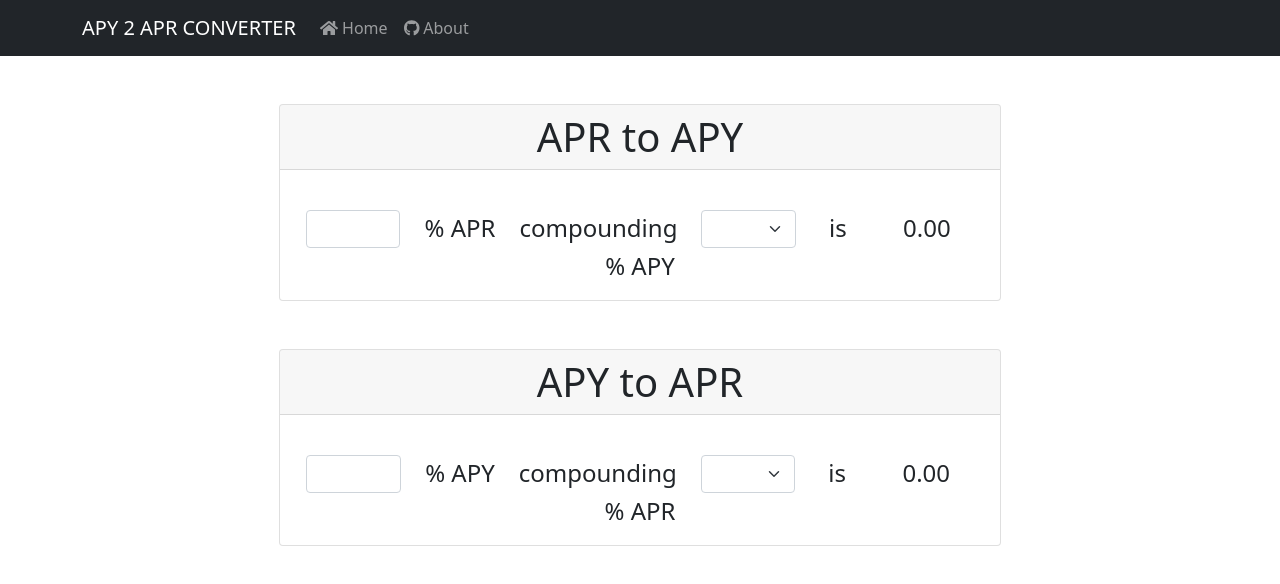
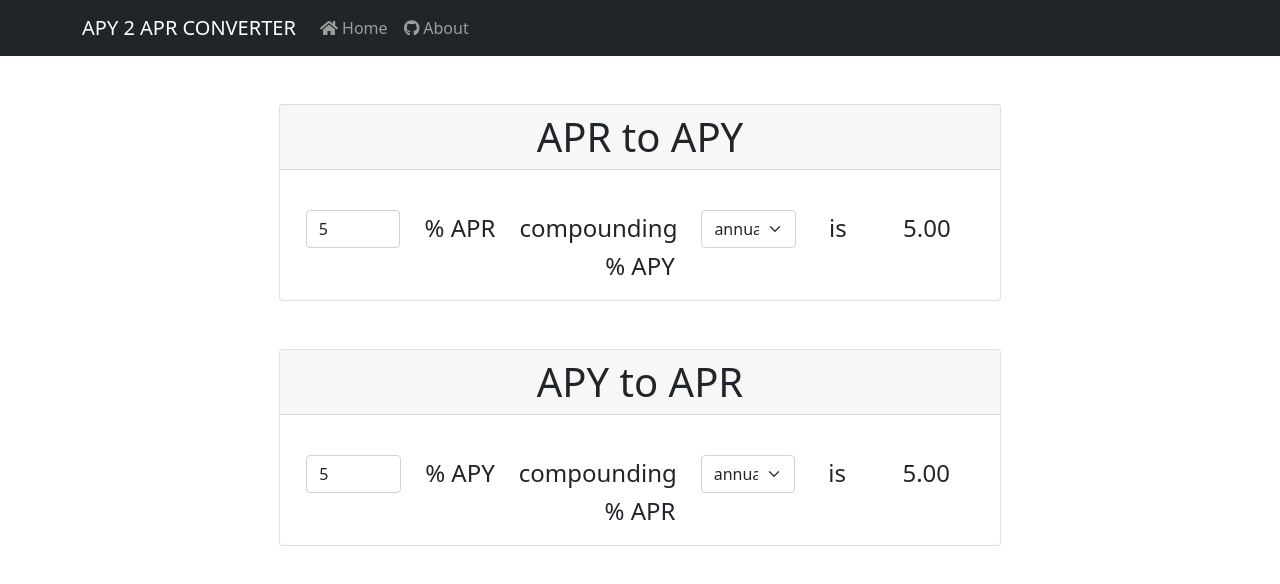
Before and after one commit to Laurent34000/aprtoapy, a React (Create React App) app in the folder ata/: page / in a window 1280 px wide. Shown: the top 584 px of the page. Built offline with nearby package versions, Linux system fonts and the light colour scheme.

Commit message:
input and select

```diff
--- a/ata/src/hookscomponents/AprToApy.js
+++ b/ata/src/hookscomponents/AprToApy.js
@@ -1,8 +1,8 @@
 import React, { useState } from "react";
 
 const AprToApy = () => {
-  const [yourApr, setYourApr] = useState("");
-  const [period, setPeriod] = useState("");
+  const [yourApr, setYourApr] = useState(5);
+  const [period, setPeriod] = useState(1);
 
   const result = (
     (Math.pow(1 + Number(yourApr) / 100 / period, period) - 1) *
@@ -34,7 +34,6 @@ const AprToApy = () => {
                   value={period}
                   onChange={(e) => setPeriod(Number(e.target.value))}
                 >
-                  <option value=""></option>
                   <option value="1">annualy</option>
                   <option value="2">semester</option>
                   <option value="12">monthly</option>
--- a/ata/src/hookscomponents/ApyToApr.js
+++ b/ata/src/hookscomponents/ApyToApr.js
@@ -1,14 +1,15 @@
 import React, { useState } from "react";
 
 const ApyToApr = () => {
-  const [yourApy, setYourApy] = useState("");
-  const [period, setPeriod] = useState("");
+  const [yourApy, setYourApy] = useState(5);
+  const [period, setPeriod] = useState(1);
 
   const result = (
     (Math.pow(1 + Number(yourApy / 100), 1 / period) - 1) *
     period *
     100
   ).toFixed(2);
+
 
   return (
     <div className="container mt-5 col-sm-7">
@@ -32,9 +33,8 @@ const ApyToApr = () => {
                 <select
                   className="form-select"
                   value={period}
-                  onChange={(e) => setPeriod(Number(e.target.value))}
+                  onChange={(e) => setPeriod(e.target.value)}
                 >
-                  <option value=""></option>
                   <option value="1">annualy</option>
                   <option value="2">semester</option>
                   <option value="12">monthly</option>
```
